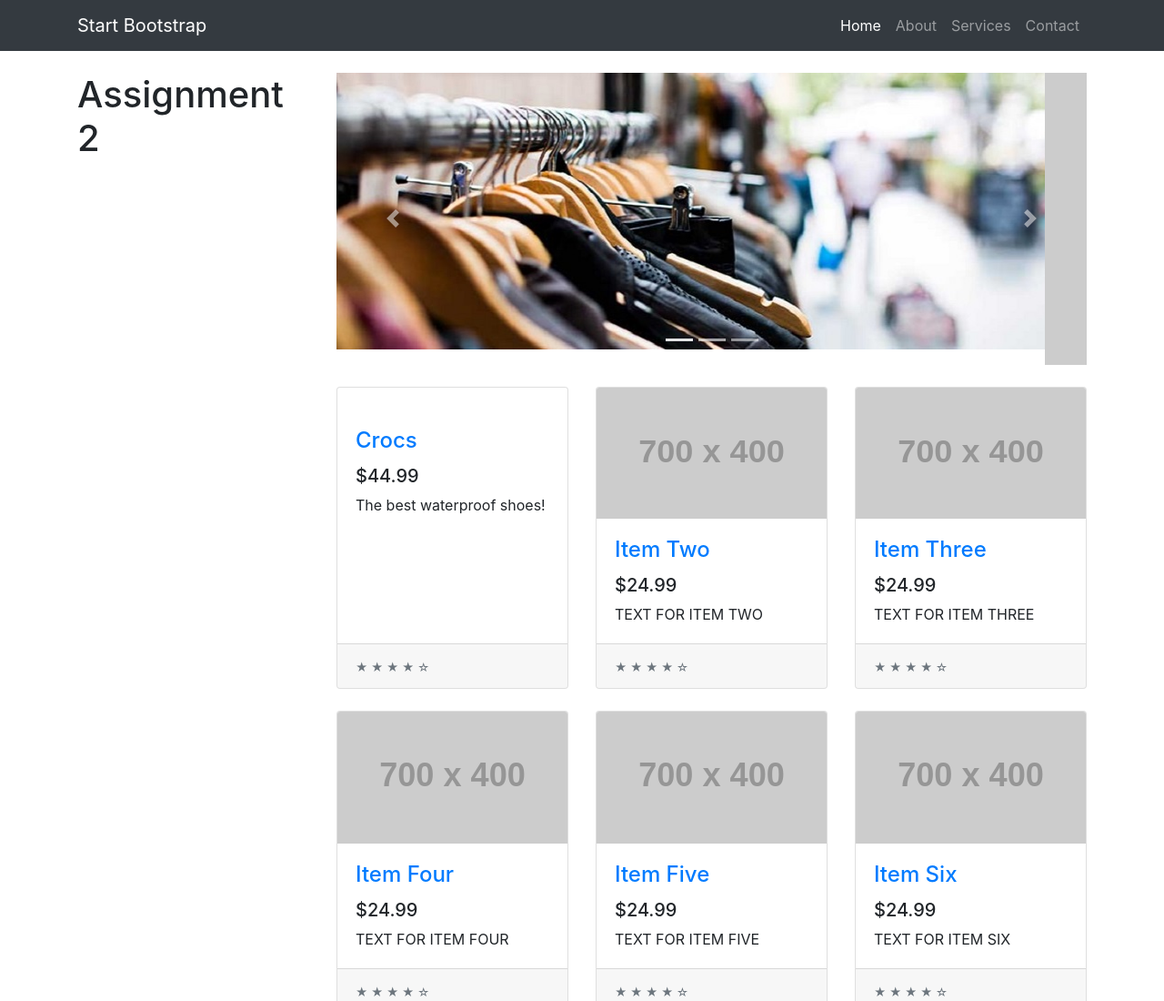
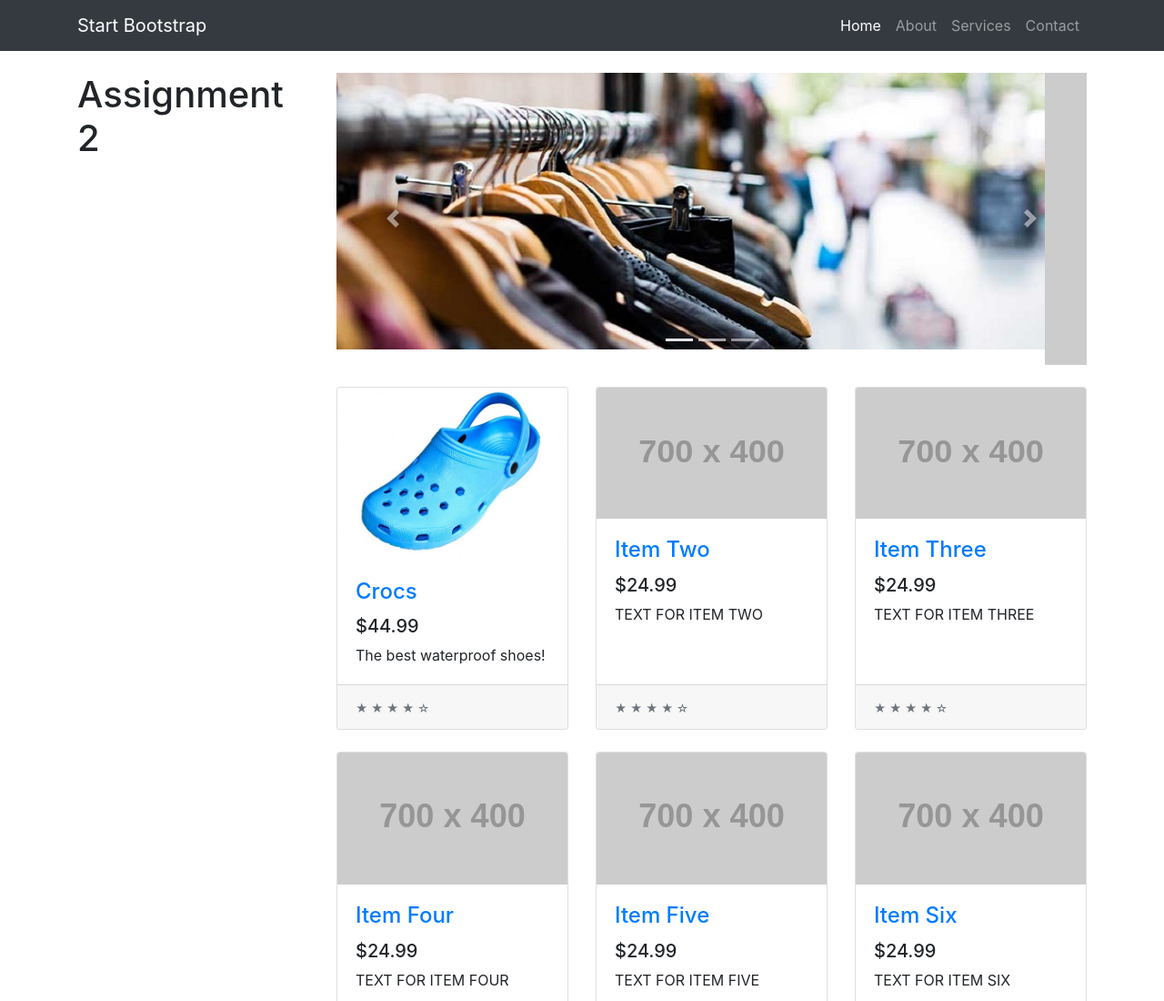
Before and after one commit to nelsop90/Assignment2, a website: page index.html in a window 1280 px wide. Shown: the top 1100 px of the page at 91% size. Drawn offline with Linux system fonts and the light colour scheme; placeholder pictures from the web are drawn by us.

Commit message:
Update index.html

```diff
--- a/index.html
+++ b/index.html
@@ -96,7 +96,7 @@
 
           <div class="col-lg-4 col-md-6 mb-4">
             <div class="card h-100">
-              <a href="#"><img class="card-img-top" src="pictures/Crocs.jpg" alt=""></a>
+              <a href="#"><img class="card-img-top" src="pictures/croc.jpg" alt=""></a>
               <div class="card-body">
                 <h4 class="card-title">
                   <a href="#">Crocs</a>
```
